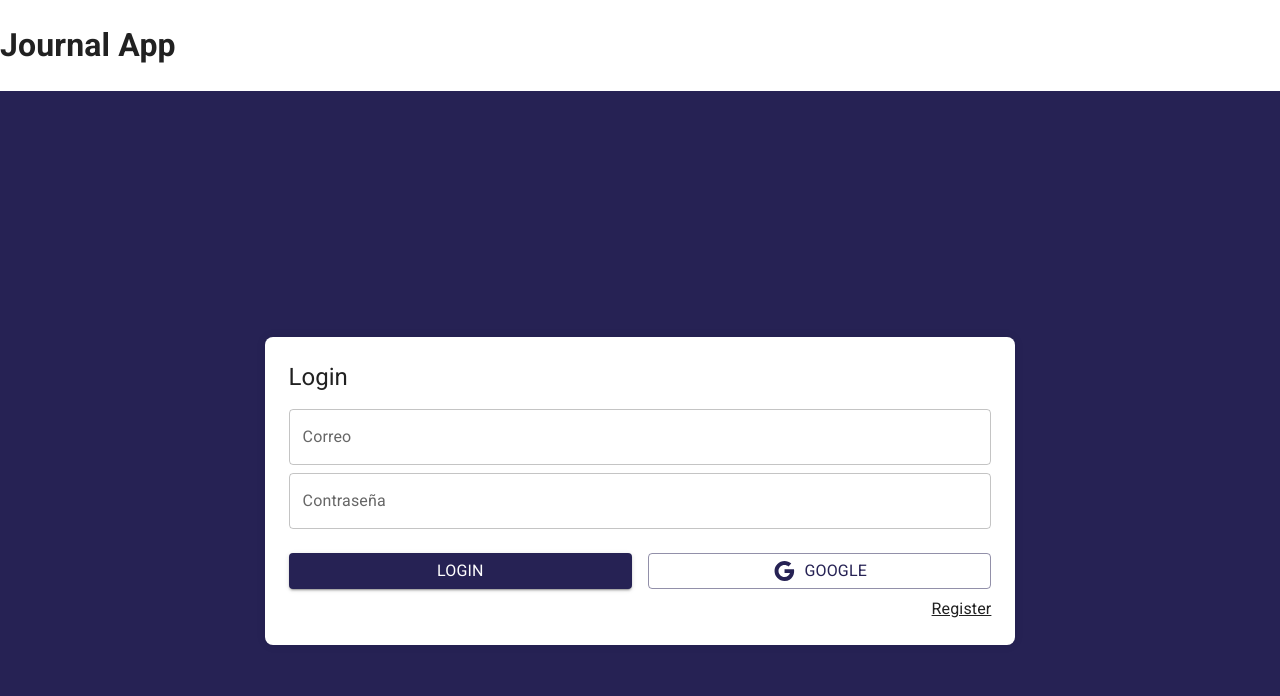
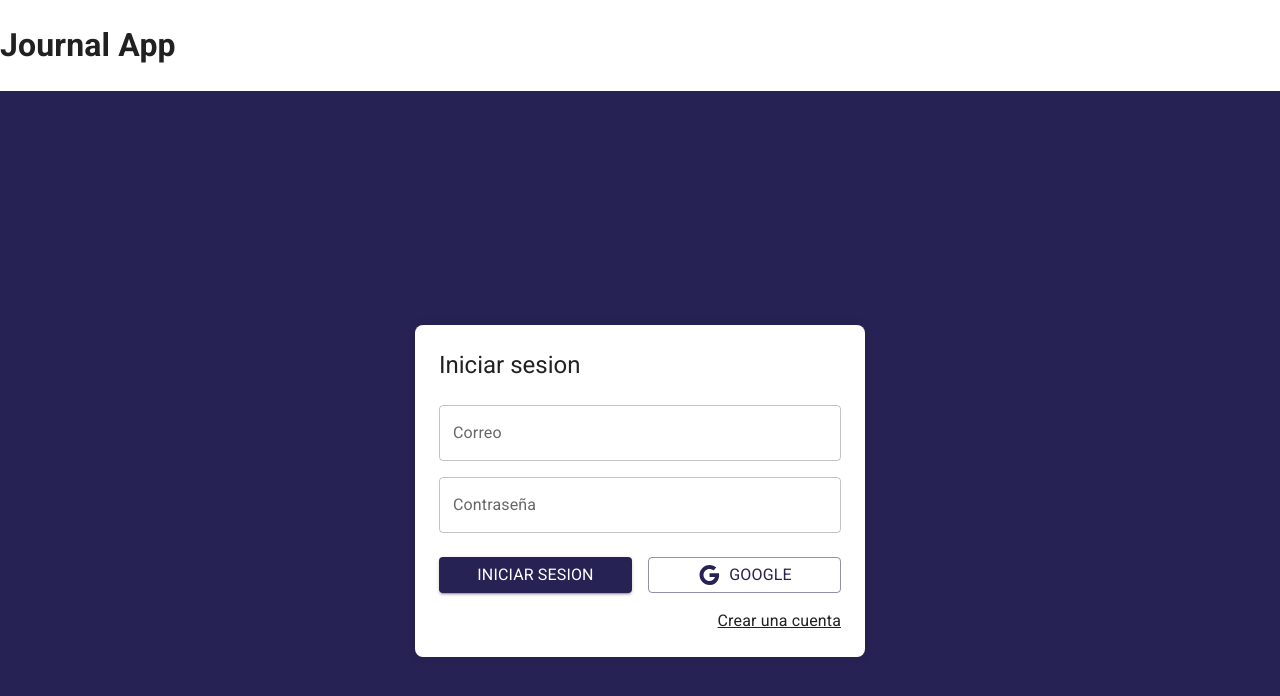
Before and after one commit to vrmedina/r_Journal_App, a React (Vite) app: page /auth/login in a window 1280 px wide. Shown: the top 696 px of the page. Built offline with nearby package versions, Linux system fonts and the light colour scheme.

Commit message:
add layout for auth pages and used it for LoginPage

```diff
--- /dev/null
+++ b/src/auth/layout/AuthLayout.jsx
@@ -0,0 +1,35 @@
+import { Grid, Typography } from '@mui/material';
+
+export const AuthLayout = ({ children, title = '' }) => {
+  return (
+    <Grid
+      container
+      spacing={0}
+      direction={'column'}
+      alignItems={'center'}
+      justifyContent={'center'}
+      sx={{
+        minHeight: '100vh',
+        backgroundColor: 'primary.main',
+        padding: 4,
+      }}
+    >
+      <Grid
+        item
+        className='box-shadow'
+        xs={3}
+        sx={{
+          width: { sm: 450 },
+          backgroundColor: 'white',
+          padding: 3,
+          borderRadius: 2,
+        }}
+      >
+        <Typography variant='h5' sx={{ mb: 1 }}>
+          {title}
+        </Typography>
+        {children}
+      </Grid>
+    </Grid>
+  );
+};
--- a/src/auth/pages/LoginPage.jsx
+++ b/src/auth/pages/LoginPage.jsx
@@ -1,29 +1,14 @@
 import { Link as RouterLink } from 'react-router-dom';
 import { Google } from '@mui/icons-material';
 import { Button, Grid, Link, TextField, Typography } from '@mui/material';
+import { AuthLayout } from '../layout/AuthLayout';
 
 export const LoginPage = () => {
   return (
-    <Grid
-      container
-      spacing={0}
-      direction={'column'}
-      alignItems={'center'}
-      justifyContent={'center'}
-      sx={{ minHeight: '100vh', backgroundColor: 'primary.main', padding: 4 }}
-    >
-      <Grid
-        item
-        className='box-shadow'
-        xs={3}
-        sx={{ backgroundColor: 'white', padding: 3, borderRadius: 2 }}
-      >
-        <Typography variant='h5' sx={{ mb: 1 }}>
-          Login
-        </Typography>
+    <AuthLayout title='Iniciar sesion'>
       <form>
         <Grid container>
-            <Grid item xs={12} sx={{ mt: 1 }}>
+          <Grid item xs={12} sx={{ mt: 2 }}>
             <TextField
               label='Correo'
               type='email'
@@ -31,7 +16,7 @@ export const LoginPage = () => {
               fullWidth
             />
           </Grid>
-            <Grid item xs={12} sx={{ mt: 1 }}>
+          <Grid item xs={12} sx={{ mt: 2 }}>
             <TextField
               label='Contraseña'
               type='password'
@@ -39,10 +24,10 @@ export const LoginPage = () => {
               fullWidth
             />
           </Grid>
-            <Grid container spacing={2} sx={{ mt: 1, mb: 1 }}>
+          <Grid container spacing={2} sx={{ mt: 1, mb: 2 }}>
             <Grid item xs={12} sm={6}>
               <Button variant='contained' fullWidth>
-                  <Typography>Login</Typography>
+                <Typography>Iniciar sesion</Typography>
               </Button>
             </Grid>
             <Grid item xs={12} sm={6}>
@@ -55,12 +40,11 @@ export const LoginPage = () => {
 
           <Grid container direction={'row'} justifyContent={'end'}>
             <Link component={RouterLink} color='inherit' to='/auth/register'>
-                <Typography>Register</Typography>
+              <Typography>Crear una cuenta</Typography>
             </Link>
           </Grid>
         </Grid>
       </form>
-      </Grid>
-    </Grid>
+    </AuthLayout>
   );
 };
```
Lines whose indentation alone changed are shown as unchanged.
